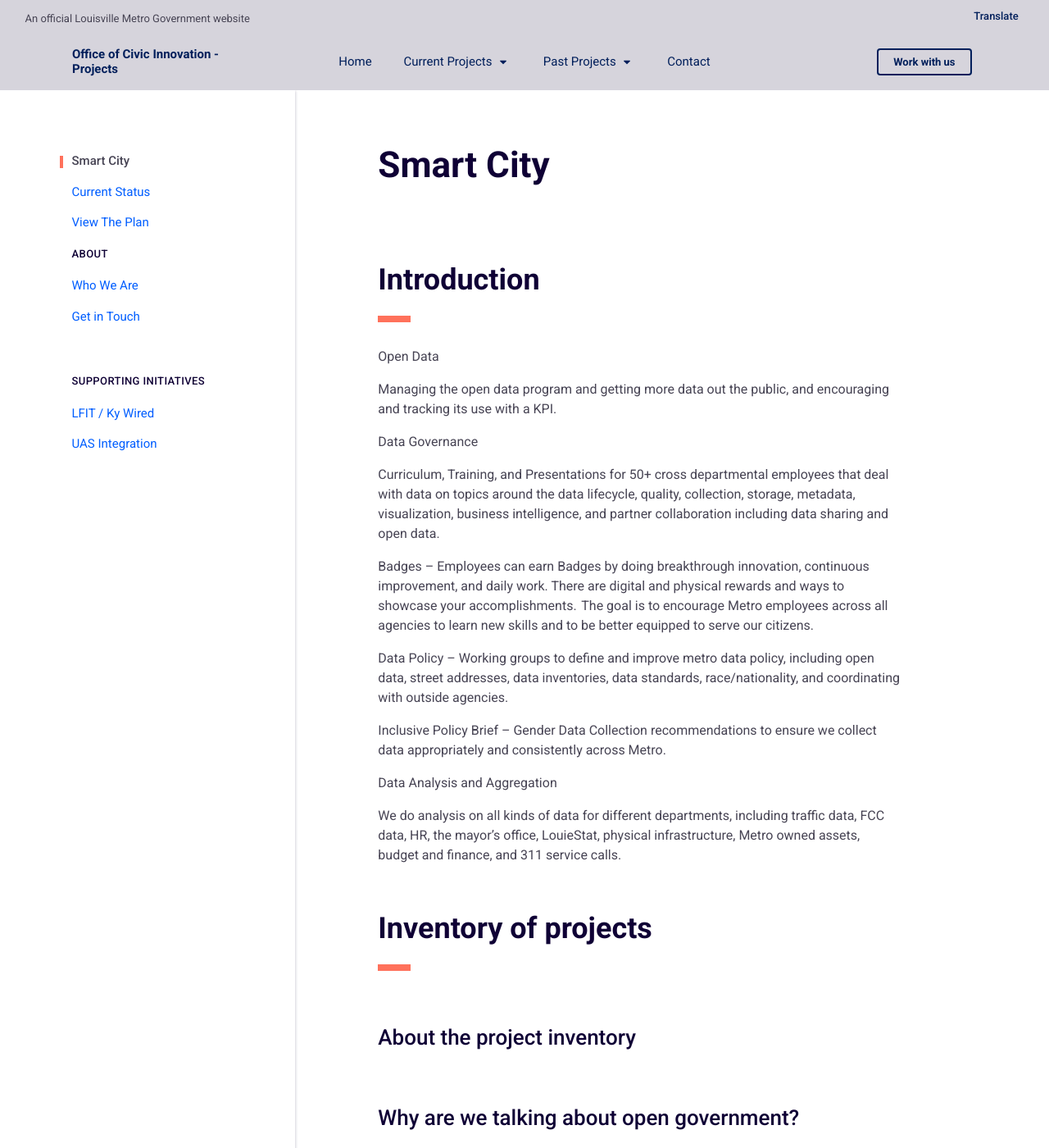
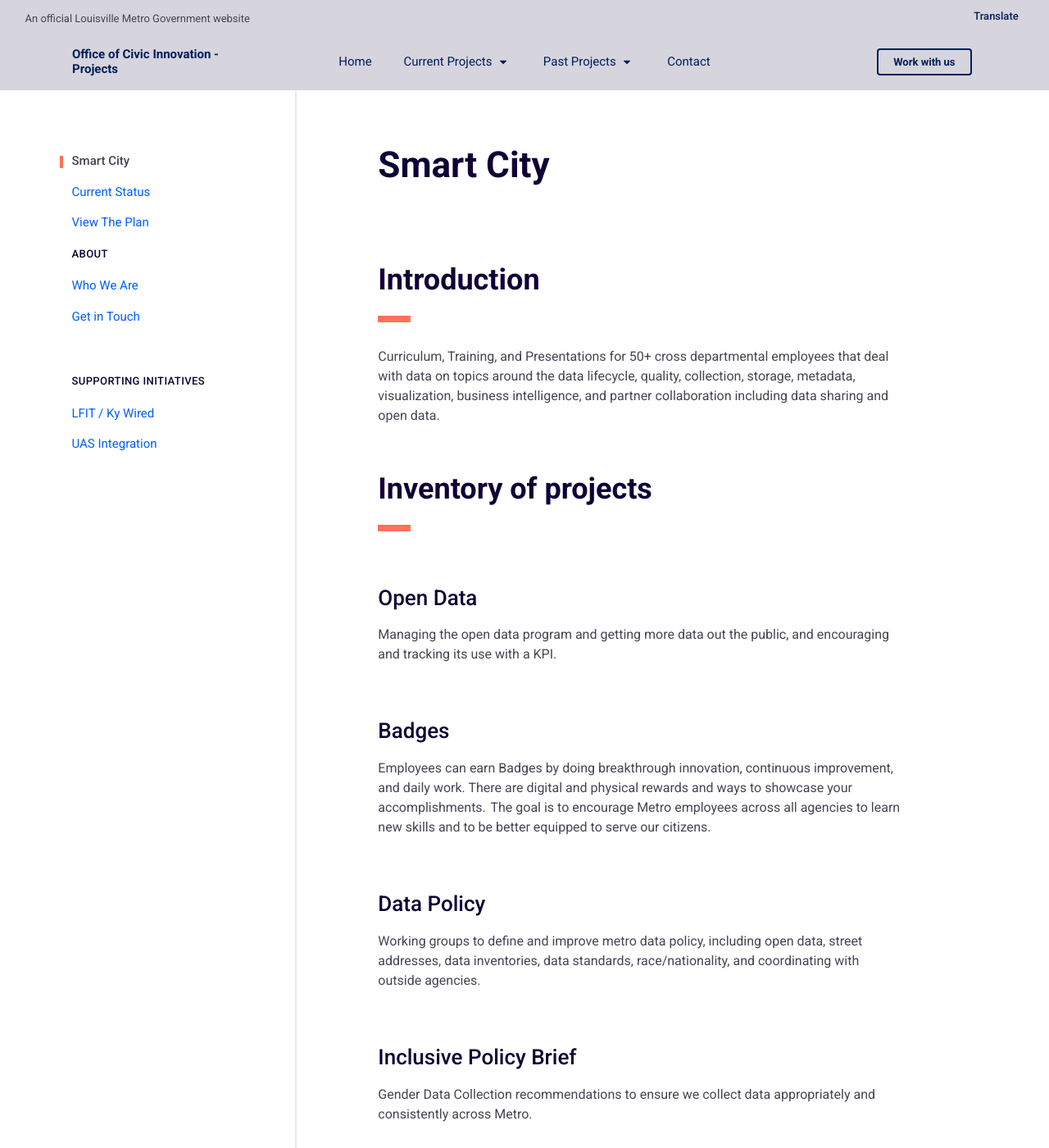
Before and after one commit to louisvillemetro-innovation/OPI2-Projects, a Jekyll site: the page built from _projects/data-governance/project-overview.md, in a window 1280 px wide and 1400 px high. Shown: the whole window at 82% size. Built offline with Jekyll 4.4.1, drawn with Linux system fonts in a browser that asks for light colours.

Commit message:
Added images, project descriptions

```diff
--- a/_projects/data-governance/project-overview.md
+++ b/_projects/data-governance/project-overview.md
@@ -6,25 +6,29 @@ layout: sidebar-page
 
 ## Introduction
 
-Open Data
+Curriculum, Training, and Presentations for 50+ cross departmental employees that deal with data on topics around the data lifecycle, quality, collection, storage, metadata, visualization, business intelligence, and partner collaboration including data sharing and open data.
+
+
+## Inventory of projects
+
+### Open Data
 
 Managing the open data program and getting more data out the public, and encouraging and tracking its use with a KPI.
 
-Data Governance
+### Badges
 
-Curriculum, Training, and Presentations for 50+ cross departmental employees that deal with data on topics around the data lifecycle, quality, collection, storage, metadata, visualization, business intelligence, and partner collaboration including data sharing and open data.
+Employees can earn Badges by doing breakthrough innovation, continuous improvement, and daily work.  There are digital and physical rewards and ways to showcase your accomplishments.  The goal is to encourage Metro employees across all agencies to learn new skills and to be better equipped to serve our citizens.
 
-Badges – Employees can earn Badges by doing breakthrough innovation, continuous improvement, and daily work.  There are digital and physical rewards and ways to showcase your accomplishments.  The goal is to encourage Metro employees across all agencies to learn new skills and to be better equipped to serve our citizens.
+### Data Policy
+Working groups to define and improve metro data policy, including open data, street addresses, data inventories, data standards, race/nationality, and coordinating with outside agencies.
 
-Data Policy – Working groups to define and improve metro data policy, including open data, street addresses, data inventories, data standards, race/nationality, and coordinating with outside agencies.
+### Inclusive Policy Brief
 
-Inclusive Policy Brief – Gender Data Collection recommendations to ensure we collect data appropriately and consistently across Metro.
+Gender Data Collection recommendations to ensure we collect data appropriately and consistently across Metro.
 
-Data Analysis and Aggregation
+### Data Analysis and Aggregation
 
 We do analysis on all kinds of data for different departments, including traffic data, FCC data, HR, the mayor's office, LouieStat, physical infrastructure, Metro owned assets, budget and finance, and 311 service calls.
-
-## Inventory of projects
 
 ### About the project inventory
 
```
Also changed, not shown: _projects/civic-tech.md (+1 -1 lines), _projects/data-governance.md (+1 -1 lines), _projects/digital-inclusion.md (+1 -1 lines), assets/img/projects/civic-tech/civic-tech.jpg (added), assets/img/projects/digital-inclusion/digital-inclusion.jpg (added), 1 other file.
